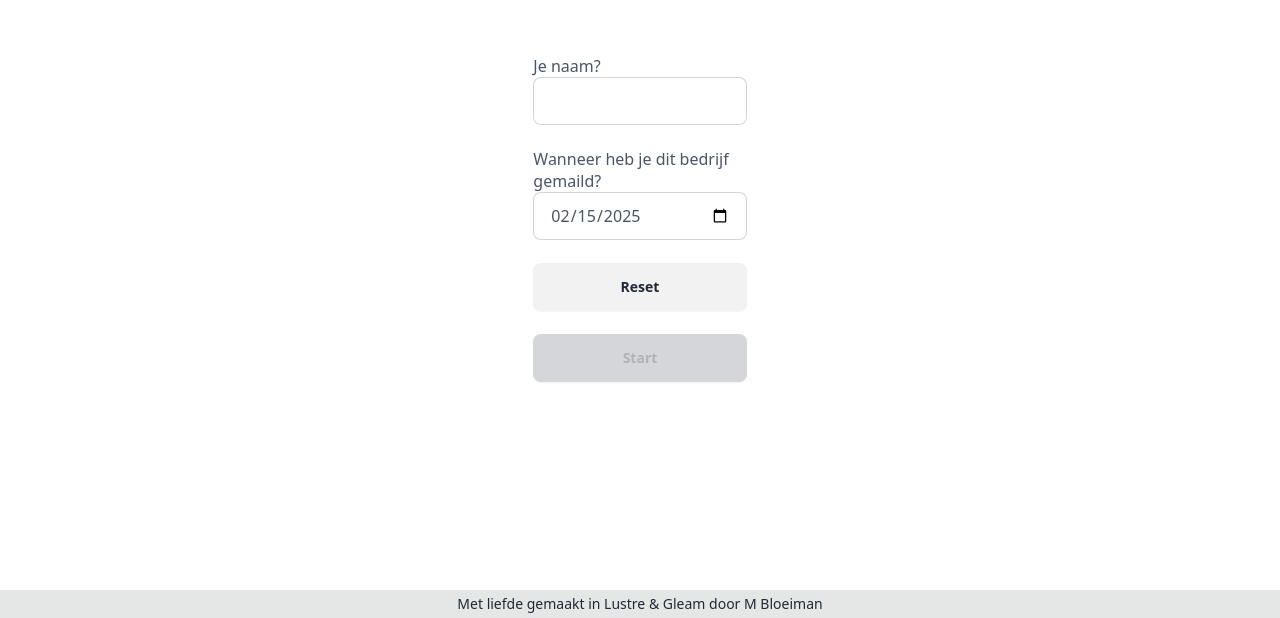
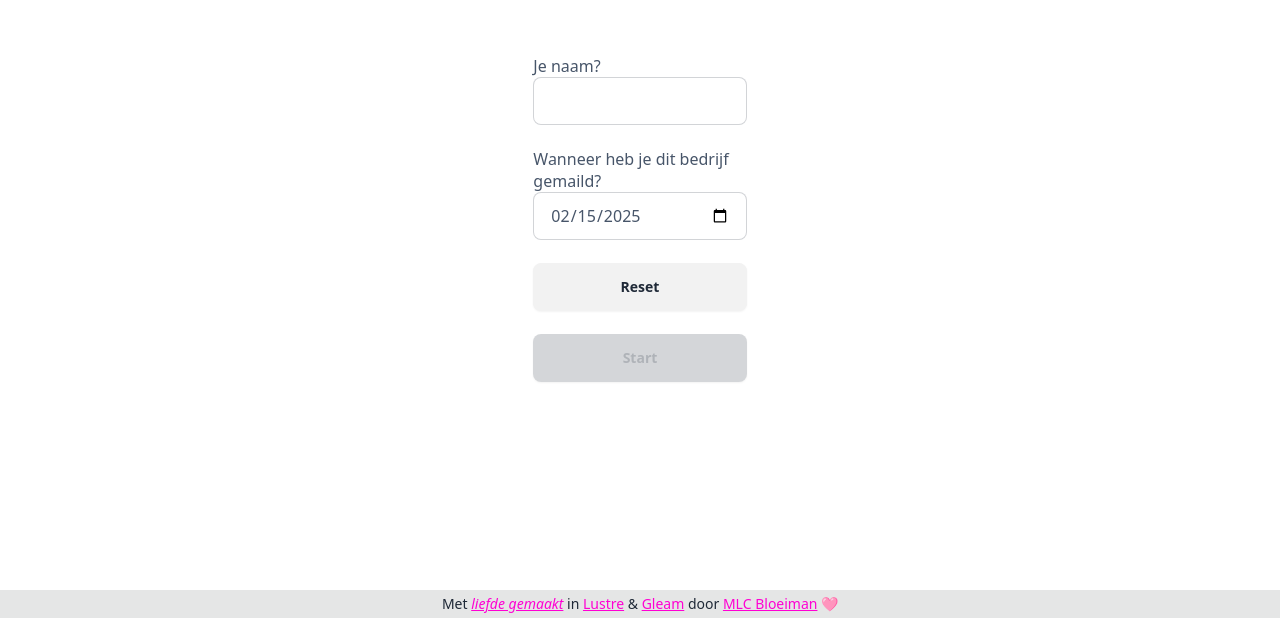
Before and after one commit to strawmelonjuice/school_belscript_bellen_stage, a website: page index.html in a window 1280 px wide. Shown: the part 182-800 px from the top of the page. Drawn offline with Linux system fonts and the light colour scheme.

Commit message:
insert links

```diff
--- a/index.html
+++ b/index.html
@@ -20,14 +20,41 @@
   <body>
     <div
       id="app"
-      class="bg-base-100 w-screen text-base-content grid place-items-center h-screen leading-snug ring-offset-rose-950 text-slate"
+      class="grid w-screen h-screen leading-snug bg-base-100 text-base-content place-items-center ring-offset-rose-950 text-slate"
     ></div>
 
     <footer
-      class="footer footer-center bg-base-300 text-base-content p-1 absolute bottom-0 outline-t-50"
+      class="absolute bottom-0 p-1 footer footer-center bg-base-300 text-base-content outline-t-50 rounded-t-30"
     >
       <aside>
-        <p>Met liefde gemaakt in Lustre &amp; Gleam door M Bloeiman</p>
+        <p>
+          Met
+          <a
+            class="italic link-secondary underline"
+            href="https://github.com/strawmelonjuice/school_beslisboom_bellen_stage"
+            >liefde gemaakt</a
+          >
+          in
+          <a
+            class="link-secondary underline"
+            href="https://github.com/lustre-labs/lustre"
+          >
+            Lustre</a
+          >
+          &amp;
+
+          <a class="link-secondary underline" href="https://gleam.run">
+            Gleam</a
+          >
+          door
+          <a
+            class="link-secondary underline"
+            href="https://strawmelonjuice.com"
+          >
+            MLC Bloeiman</a
+          >
+          🩷
+        </p>
       </aside>
     </footer>
   </body>
```
Also changed, not shown: priv/static/beslisboom_bellen_stage.css, 1 other file.
